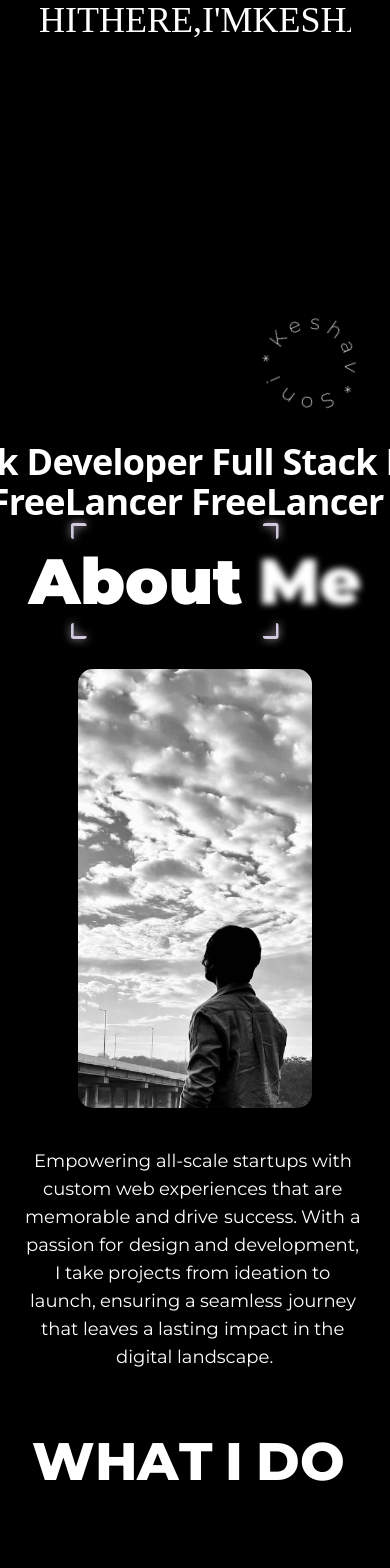
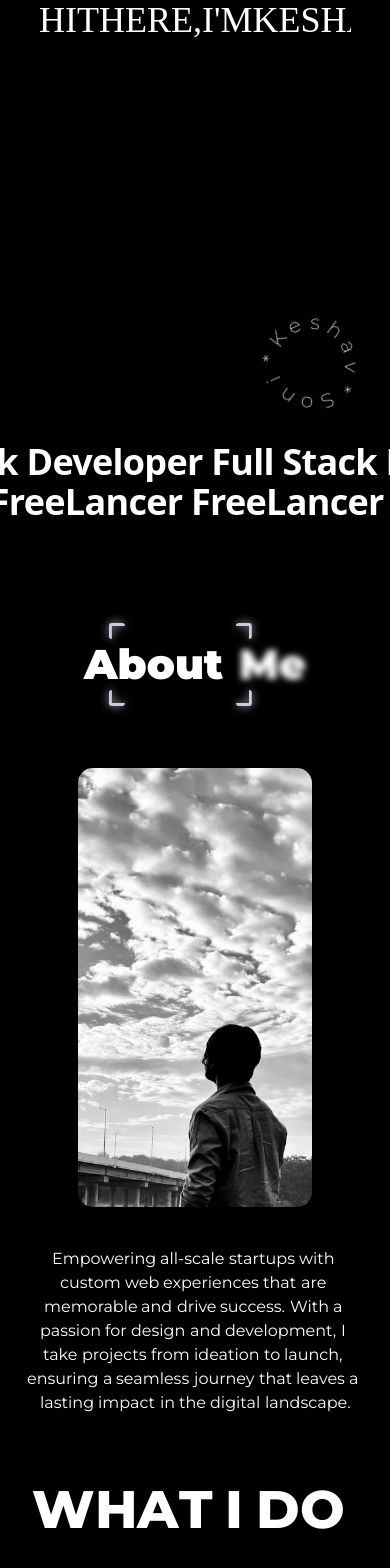
Before and after one commit to keshavvsonii01/nextportfolio, a Next.js app: page / in a window 390 px wide. Shown: the part 402-1970 px from the top of the page. Built offline with nearby package versions, Linux system fonts and the light colour scheme; a web font is replaced by a local one.

Commit message:
For Mobile

```diff
--- a/components/pages/about.jsx
+++ b/components/pages/about.jsx
@@ -6,9 +6,10 @@ const About = () => {
   return (
     <>
       <div
-        className="p-6 mt-4 h-svh flex flex-col items-center justify-center"
+        className="p-6 mt-6 h-dvh flex flex-col items-center justify-center"
         id="about"
       >
+        <div className="p-8 mt-24 md:mt-0 lg:mt-4">
         <TrueFocus
           sentence="About Me"
           manualMode={false}
@@ -18,6 +19,8 @@ const About = () => {
           pauseBetweenAnimations={0.8}
           glowColor="rgba(209,202,222, 0.6)"
         />
+        </div>
+
         <div className="p-2 text-center mt-8 md:mb-4 lg:mb-8">
           <TiltedCard
             imageSrc="/images/aboutme.jpg"
@@ -41,7 +44,7 @@ const About = () => {
             delay={50}
             animateBy="words"
             direction="top"
-            className="text-lg  md:font-medium lg:font-normal md:text-xl lg:text-2xl my-4"
+            className="text-medium sm:text-lg md:font-medium lg:font-normal md:text-xl lg:text-2xl my-4"
           />
         </div>
       </div>
--- a/components/pages/fast-scroller.jsx
+++ b/components/pages/fast-scroller.jsx
@@ -3,13 +3,17 @@ import ScrollVelocity from "../ui/ScrollVelocity";
 const FastScroller = () => {
   return (
     <>
+      <div className="relative">
+
+          {" "}
           <ScrollVelocity
             texts={["Full Stack Developer", "FreeLancer"]}
             velocity={100}
             className="custom-scroll-text"
           />
+      </div>
     </>
-    )
+  );
 };
 
 export default FastScroller;
--- a/components/pages/hero.jsx
+++ b/components/pages/hero.jsx
@@ -6,7 +6,7 @@ const Hero = () => {
     <>
       <div className=""></div>{" "}
       <div
-        className="flex flex-col items-center justify-center h-screen"
+        className="flex flex-col items-center justify-center h-dvh"
         id="hero"
       >
         <div style={{ width: "80%", overflow: "hidden" }}>
--- a/components/pages/projects.jsx
+++ b/components/pages/projects.jsx
@@ -51,7 +51,7 @@ const Projects = () => {
           <InfiniteMenu className="text-xl" items={items} />
         </div> */}
           <div className="flex flex-wrap p-2 gap-y-4 shadow-2xl rounded-xl">
-            <div className="flex flex-2/4 w-3/4 justify-around p-4 rounded-2xl">
+            <div className="flex flex-2/4 w-3/4 justify-around sm:p-4 rounded-2xl">
               <MagicCard>
                 <div className="p-4 flex flex-col items-center justify-center">
                   <Image
@@ -76,7 +76,7 @@ const Projects = () => {
                 </div>
               </MagicCard>
             </div>
-            <div className="flex flex-2/4 w-3/4 justify-around p-4 rounded-2xl">
+            <div className="flex flex-2/4 w-3/4 justify-around sm:p-4 rounded-2xl">
               <MagicCard>
                 <div className="p-4 flex flex-col items-center justify-center">
                   <Image
@@ -102,7 +102,7 @@ const Projects = () => {
                 </div>
               </MagicCard>
             </div>
-            <div className="flex flex-2/4 w-3/4 justify-around p-4 rounded-2xl">
+            <div className="flex flex-2/4 w-3/4 justify-around sm:p-4 rounded-2xl">
               <MagicCard>
                 <div className="p-4 flex flex-col items-center justify-center">
                   <Image
--- a/components/pages/testimonials.jsx
+++ b/components/pages/testimonials.jsx
@@ -17,7 +17,7 @@ const Testimonials = () => {
             rootMargin="-50px"
           />
         </div>
-        <div className="flex flex-col gap-y-4 p-6 w-4/5 md:w-3/4 lg:w-2/3 items-center justify-center mx-auto">
+        <div className="flex flex-col gap-y-4 p-4 sm:p-6 w-4/5 md:w-3/4 lg:w-2/3 items-center justify-center mx-auto">
           <div className="w-full  flex flex-col items-center justify-center">
             <SpotlightCard
               className="custom-spotlight-card flex flex-col w-full hover:scale-106 transition-transform duration-200"
--- a/components/pages/whatido.jsx
+++ b/components/pages/whatido.jsx
@@ -26,8 +26,8 @@ const Whatido = () => {
   ];
   return (
     <>
-      <div className="" id="Services">
-        <div className="flex flex-col items-center w-full my-2">
+      <div className="h-dvh m-2" id="Services">
+        <div className="flex flex-col items-center w-full mt-12 sm:my-4">
           <SplitText
             text="WHAT I DO"
             className="text-[3.3rem] md:text-[4.4rem] lg:text-8xl font-extrabold text-center mt-4 p-4"
--- a/components/ui/TrueFocus.jsx
+++ b/components/ui/TrueFocus.jsx
@@ -68,7 +68,7 @@ const TrueFocus = ({
           <span
             key={index}
             ref={(el) => (wordRefs.current[index] = el)}
-            className="relative text-[4rem] md:text-[5rem] font-black cursor-pointer"
+            className="relative text-[2.6rem] md:text-[5rem] font-black cursor-pointer"
             style={{
               filter: manualMode
                 ? isActive
```
Lines whose indentation alone changed are shown as unchanged.
